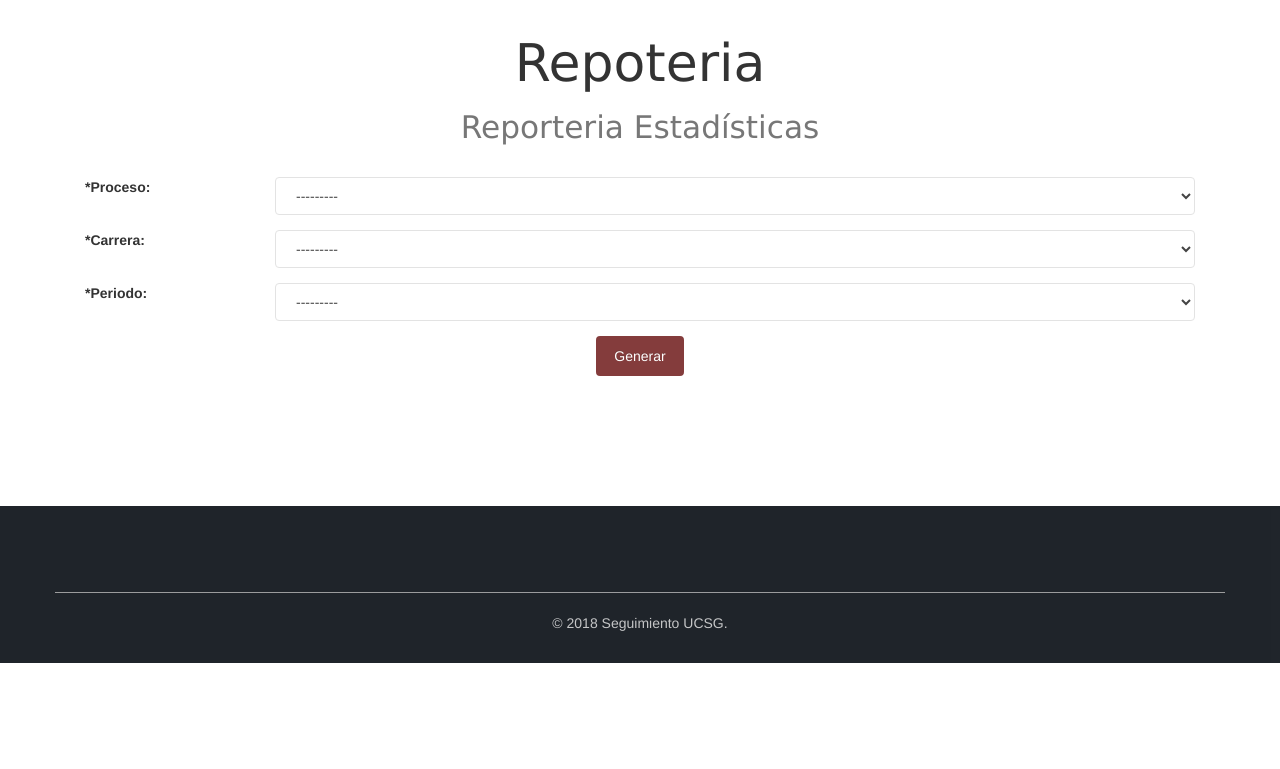
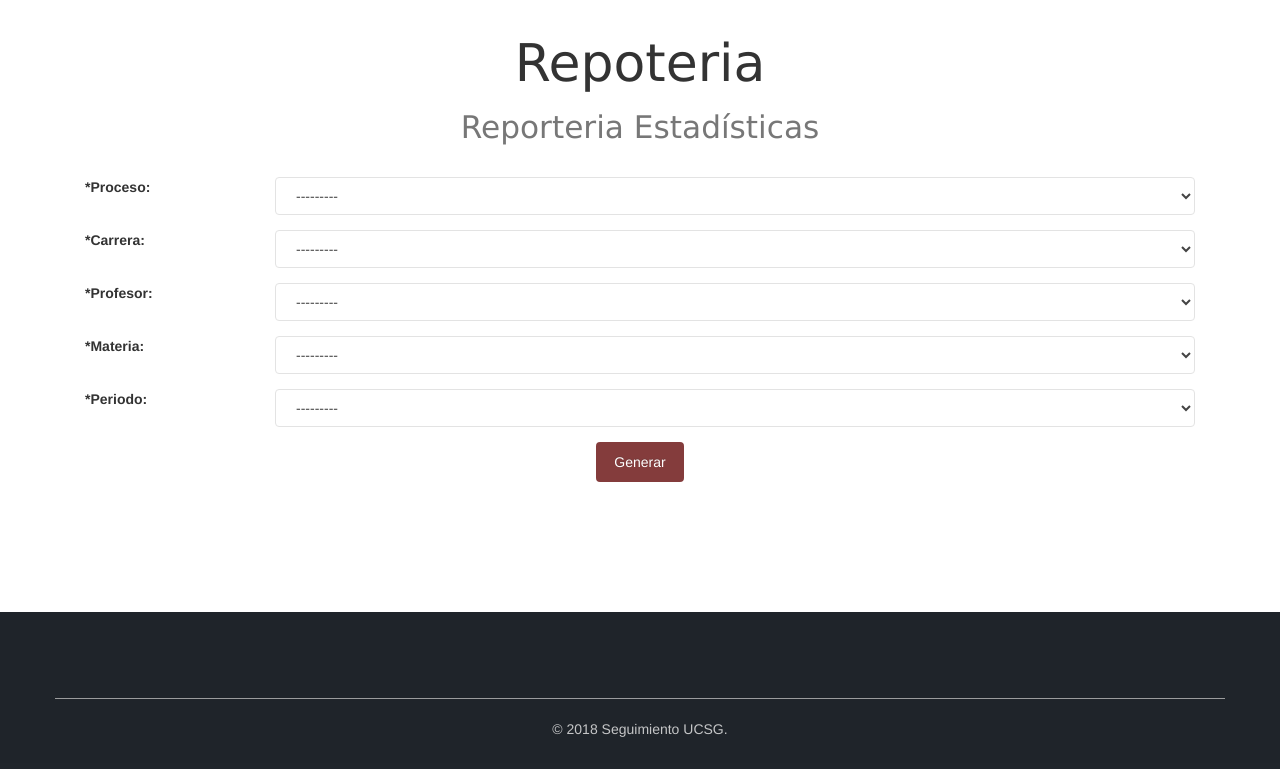
Before and after one commit to saulmestanza/Solicitudes, a Django app: page /reporteria/reporteria-estadisticas/ in a window 1280 px wide. Shown: the part 540-1309 px from the top of the page. Before the commit the page ends 1203 px from the top, so only its background shows below. Run offline with Django 3.2, Linux system fonts and the light colour scheme; the visitor is signed in with stand-in values (Sample User, id 1); data that the repository does not hold is empty; some libraries are stand-ins or nearby versions.

Commit message:
correcions reporte

```diff
--- a/SeguimientoUCSG/settings.py
+++ b/SeguimientoUCSG/settings.py
@@ -23,7 +23,8 @@ BASE_DIR = os.path.dirname(os.path.dirname(os.path.abspath(__file__)))
 SECRET_KEY = '=vkplz21=sjyc&t!34@*r*@actn&!f@2l@%9^+zahon#ua!#t!'
 
 # SECURITY WARNING: don't run with debug turned on in production!
-DEBUG = True
+# DEBUG = True
+DEBUG = False
 
 ALLOWED_HOSTS = [
     '178.128.1.122',
--- a/reporteria/templates/reporteria/reporter_estadisticas.html
+++ b/reporteria/templates/reporteria/reporter_estadisticas.html
@@ -28,6 +28,36 @@
             </select>
         </div>
     </div>
+    {% if user.is_staff or user.is_superuser %}
+    <div id="id_process_div" class="form-group row carrer ">
+        <label class="col-sm-2 form-control-label">*Profesor:</label>
+        <div class="col-sm-10">
+            <select name="carrer" required="" class="form-control" id="id_profesor">
+                <option value="" selected="">---------</option>
+                {% for profesor in profesores %}
+                <option value="{{ profesor.id }}">{{ profesor }}</option>
+                {% endfor %}
+            </select>
+        </div>
+    </div>
+    {% endif %}
+    <div id="id_process_div" class="form-group row carrer ">
+        <label class="col-sm-2 form-control-label">*Materia:</label>
+        <div class="col-sm-10">
+            <select name="carrer" required="" class="form-control" id="id_materia">
+                <option value="" selected="">---------</option>
+                {% for materia in materias %}
+                    {% if user.is_staff or user.is_superuser %}
+                        <option value="{{ materia.id }}">{{ materia }}</option>
+                    {% else %}
+                        {% if materia in profesor.subjects.all %}
+                            <option value="{{ materia.id }}">{{ materia }}</option>
+                        {% endif %}
+                    {% endif %}
+                {% endfor %}
+            </select>
+        </div>
+    </div>
     <div id="id_process_div" class="form-group row periodo ">
         <label class="col-sm-2 form-control-label">*Periodo:</label>
         <div class="col-sm-10">
--- a/reporteria/views.py
+++ b/reporteria/views.py
@@ -105,6 +105,13 @@ class ReporteriaEstadisticasCreateView(PermissionRequiredMixin, CreateView):
         context['tittle'] = "Repoteria"
         context['carrers'] = Carrera.objects.filter(deleted=False)
         context['periodos'] = Periodo.objects.filter(deleted=False)
+        context['materias'] = Materia.objects.filter(deleted=False)
+        if not self.request.user.is_staff and not self.request.user.is_superuser:
+            profesor = Profesor.objects.filter(user=self.request.user).first()
+            context['profesor'] = profesor
+        else:
+            context['profesor'] = None
+        context['profesores'] = Profesor.objects.filter(deleted=False)
         context['proceso_alumno'] = ProcesoAlumno.objects.filter(status='FN')
         context['motto'] = "Reporteria Estadísticas"
         return context
```
Also changed, not shown: 2 other files.
